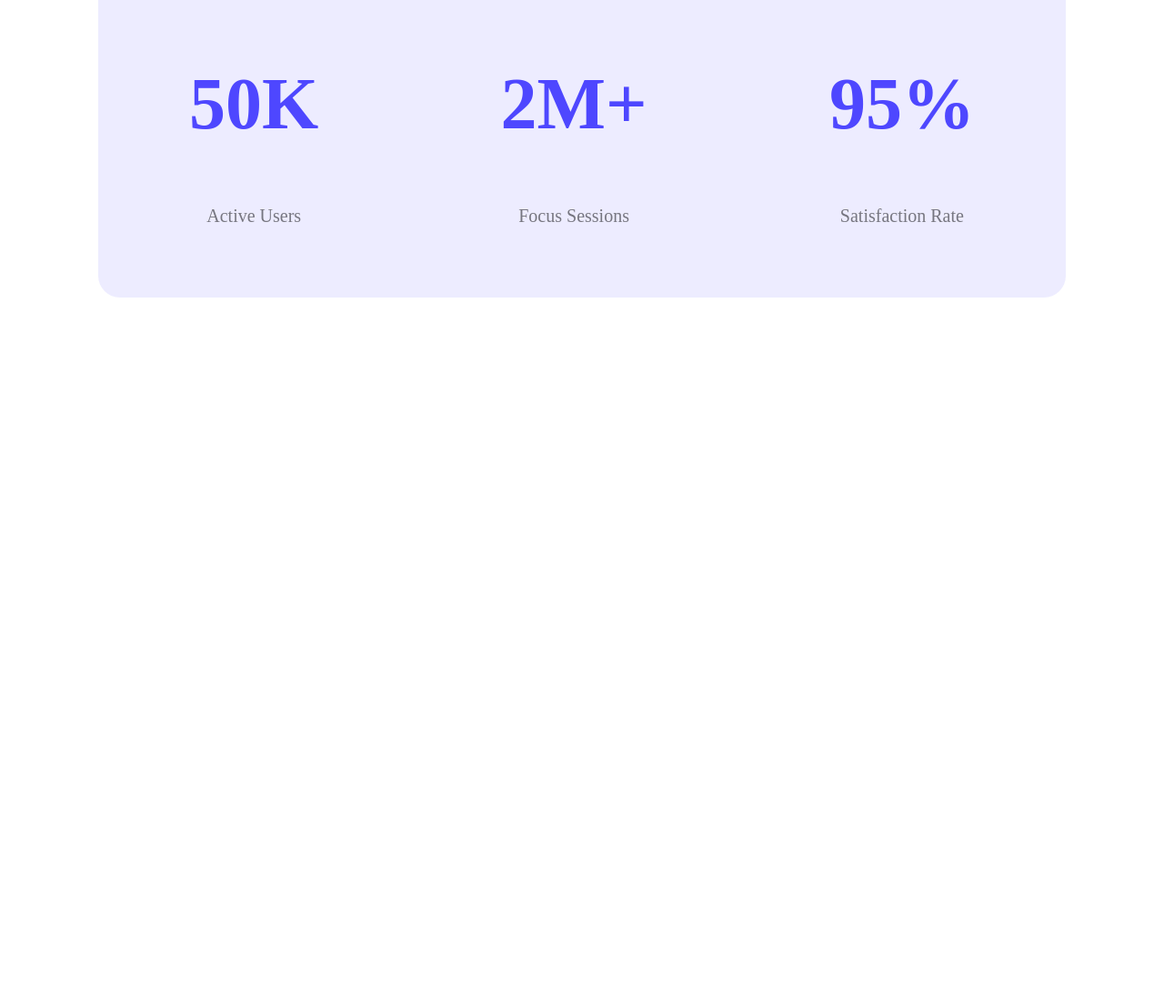
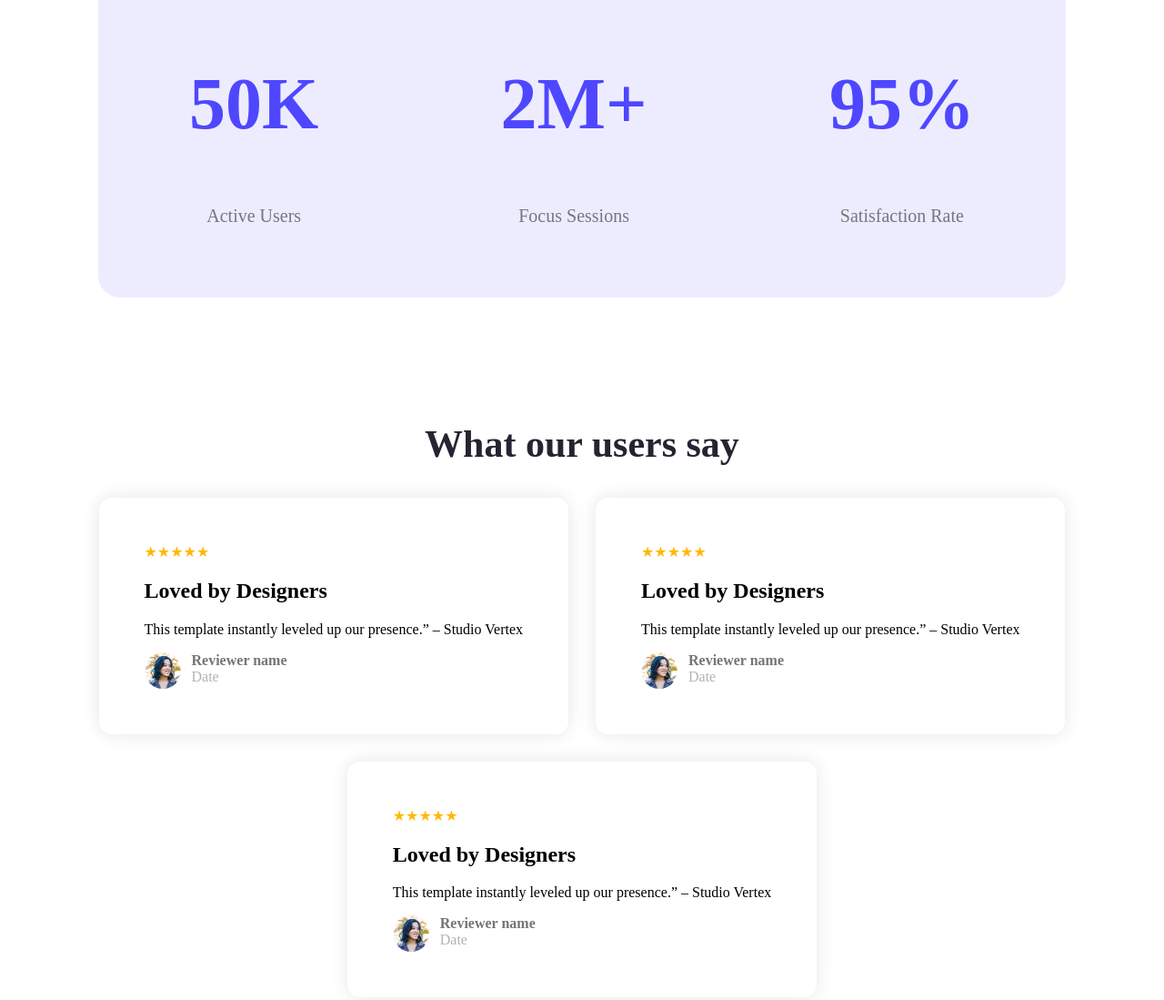
Before and after one commit to rifatsamjid/B12A01-landing-launchpad, a plain HTML site: page index.html in a window 1280 px wide. Shown: the part 1324-2423 px from the top of the page at 91% size. Before the commit the page ends 1751 px from the top, so only its background shows below. Drawn offline with Linux system fonts and the light colour scheme.

Commit message:
add customer opinion rate

```diff
--- a/css/style.css
+++ b/css/style.css
@@ -93,3 +93,45 @@ nav{
     font-size: 20px;
     color: rgba(0, 0, 0, 0.5);
 }
+/* testimonial-section */
+.testimonial-section{
+    margin-top: 137px;
+}
+.testimonial-section h1{
+    font-size: 42px;
+    font-weight:bold ;
+    color: rgba(37, 36, 50, 1);
+    text-align: center;
+}
+.testimonial-container{
+    display: flex;
+    justify-content: center;
+    gap: 30px;
+    flex-wrap: wrap;
+}
+.testimonial-card{
+    background-color: #FFFFFF;
+    border-radius: 14px;
+    box-shadow: 0 0 20px rgba(0, 0, 0, 0.10);
+    text-align: left;
+    padding: 50px;
+}
+.testimonial-card strong{
+    color: rgba(117, 117, 117, 1);
+}
+.testimonial-card span{
+    color: rgba(179, 179, 179, 1);
+}
+.stars{
+    color: rgba(255, 184, 5, 1);
+}
+.user-info{
+    display: flex;
+    text-align: left;
+    gap: 12px;
+}
+.user-info img{
+     width: 40px;
+  height: 40px;
+  border-radius: 50%;
+}
--- a/index.html
+++ b/index.html
@@ -50,6 +50,60 @@
 
             </div>
         </section>
+        <section class="testimonial-section">
+            <h1>What our users say</h1>
+            <div class="testimonial-container">
+                <div class="testimonial-card">
+                    <div class="stars">
+                        ★★★★★
+
+                    </div>
+                        <h2>Loved by Designers</h2>
+                        <p>This template instantly leveled up our presence.” – Studio Vertex</p>
+                        <div class="user-info">
+                         <img  src="./Assets/avatar.png" alt="">
+                            <div>
+                         <strong>Reviewer name</strong>
+                         <br>
+                            <span>Date</span>
+                        </div>
+                    </div>
+
+                </div>
+                <!--2nd img-->
+                <div class="testimonial-card">
+                    <div class="stars">★★★★★</div>
+                    <h2>Loved by Designers</h2>
+                    <p>This template instantly leveled up our presence.” – Studio Vertex</p>
+                    <div class="user-info">
+                        <img  src="./Assets/avatar.png" alt="">
+                         <div>
+                            <strong>Reviewer name</strong>
+                            <br>
+                            <span>Date</span>
+                        </div>
+                    </div>
+
+                </div>
+
+                <!--3rd img-->
+                <div class="testimonial-card">
+                    <div class="stars">★★★★★</div>
+                    <h2>Loved by Designers</h2>
+                    <p>This template instantly leveled up our presence.” – Studio Vertex</p>
+                    <div class="user-info">
+                        <img  src="./Assets/avatar.png" alt="">
+                        <div>
+                            <strong>Reviewer name</strong>
+                            <br>
+                            <span>Date</span>
+                        </div>
+                    </div>
+
+                </div>
+        </div>
+
+        </section>
     </main>
     <footer>
 
```
